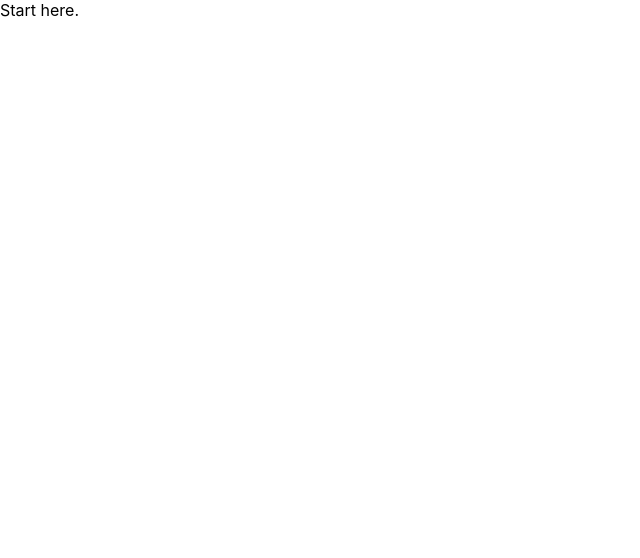
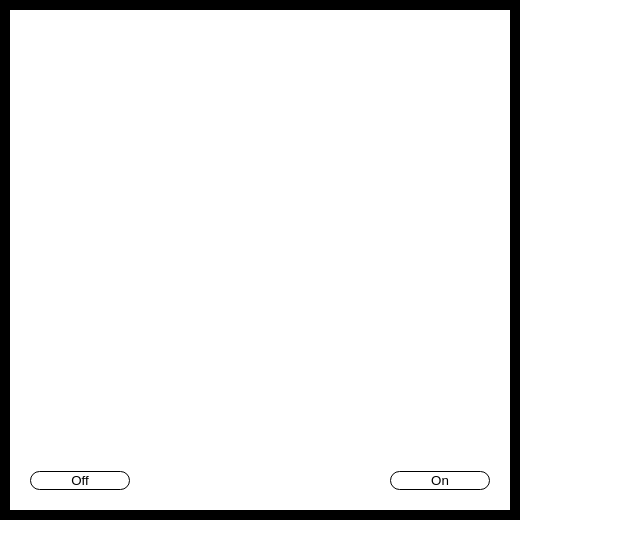
Before and after one commit to SenukDias/Ronin_Movie_Hub, a React (Create React App) app in the folder react-rmh/: page / in a window 1280 px wide. Shown: the top 558 px of the page, without its empty margins (0-640 px from the left). Built offline with nearby package versions, Linux system fonts and the light colour scheme; the HTML template or start-up script is replaced by a standard one.

Commit message:
Lamp activity

```diff
--- a/react-rmh/package.json
+++ b/react-rmh/package.json
@@ -9,6 +9,7 @@
     "react": "^18.2.0",
     "react-dom": "^18.2.0",
     "react-scripts": "5.0.1",
+    "styled-components": "^6.0.7",
     "web-vitals": "^2.1.4"
   },
   "scripts": {
--- a/react-rmh/src/App.js
+++ b/react-rmh/src/App.js
@@ -1,11 +1,51 @@
-import React from 'react';
+import React, {useState} from 'react';
+import styled from 'styled-components';
+
+import Lamp from './Lamp';
+import LightSwitch from './LightSwitch';
+
+const Room = styled.div`
+  position: relative;
+  width: 500px;
+  height: 500px;
+  border: 10px solid black;
+  margine: 0 auto;
+`;
+
+
+
 
 function App() {
-  return (
-    <div className="App">
-      Start here.
-    </div>
-  );
+
+
+    const [isLampOneOn, setIsLampOneOn] = useState(false);
+
+    const [isLampTwoOn, setIsLampTwoOn] = useState(true);
+
+    const handleLightSwitchOne = () => setIsLampOneOn(prev => !prev);
+    const handleLightSwitchTwo = () => setIsLampTwoOn(prev => !prev);
+
+    return(
+      <Room>
+        <Lamp lampOn={isLampOneOn} position='left'/>
+        <Lamp lampOn={isLampTwoOn} position='right'/>
+        <LightSwitch
+          name ='one'
+          callback = {handleLightSwitchOne}
+          switchOn = {isLampOneOn}
+          position='left'
+        />
+        <LightSwitch
+          name ='two'
+          callback = {handleLightSwitchTwo}
+          switchOn = {isLampTwoOn}
+          position='right'
+        />
+
+      </Room>
+    )
+
+
 }
 
 export default App;
--- /dev/null
+++ b/react-rmh/src/Lamp.js
@@ -0,0 +1,20 @@
+import React from 'react';
+import styled from 'styled-components';
+
+const Wrapper = styled.div`
+    position: absolute;
+    left: ${props => (props.position === 'left' ? '20px' : '380px')};
+    top: 20px;
+    background: ${props => (props.lampOn ? 'Orange' : 'lightgrey')};
+    width: 100px;
+    height 100px;
+    border-radius: 50%;
+`;
+
+const Lamp = ({lampOn,position}) => (
+    <Wrapper lampOn={lampOn} position={position}>
+        <div/>
+    </Wrapper>
+);
+
+export default Lamp;
--- /dev/null
+++ b/react-rmh/src/LightSwitch.js
@@ -0,0 +1,23 @@
+import React from "react";
+import styled from "styled-components";
+
+const Button = styled.button`
+    position: absolute;
+    left: ${props =>(props.position === 'left' ? '20px' : '380px')};
+    bottom: 20px;
+    background: white;
+    color: black;
+    border: 1px solid black;
+    border-radius: 10px;
+    width: 100px;
+    height: 50px
+    cursor: pointer;
+`;
+
+const LightSwitch = ({callback, position, switchOn}) => (
+    <Button onClick={callback} position={position}>
+        {switchOn ? 'On' : 'Off'}
+    </Button>
+);
+
+export default LightSwitch;
```
Also changed, not shown: 2 other files (tests, documents, lock files or other folders).
